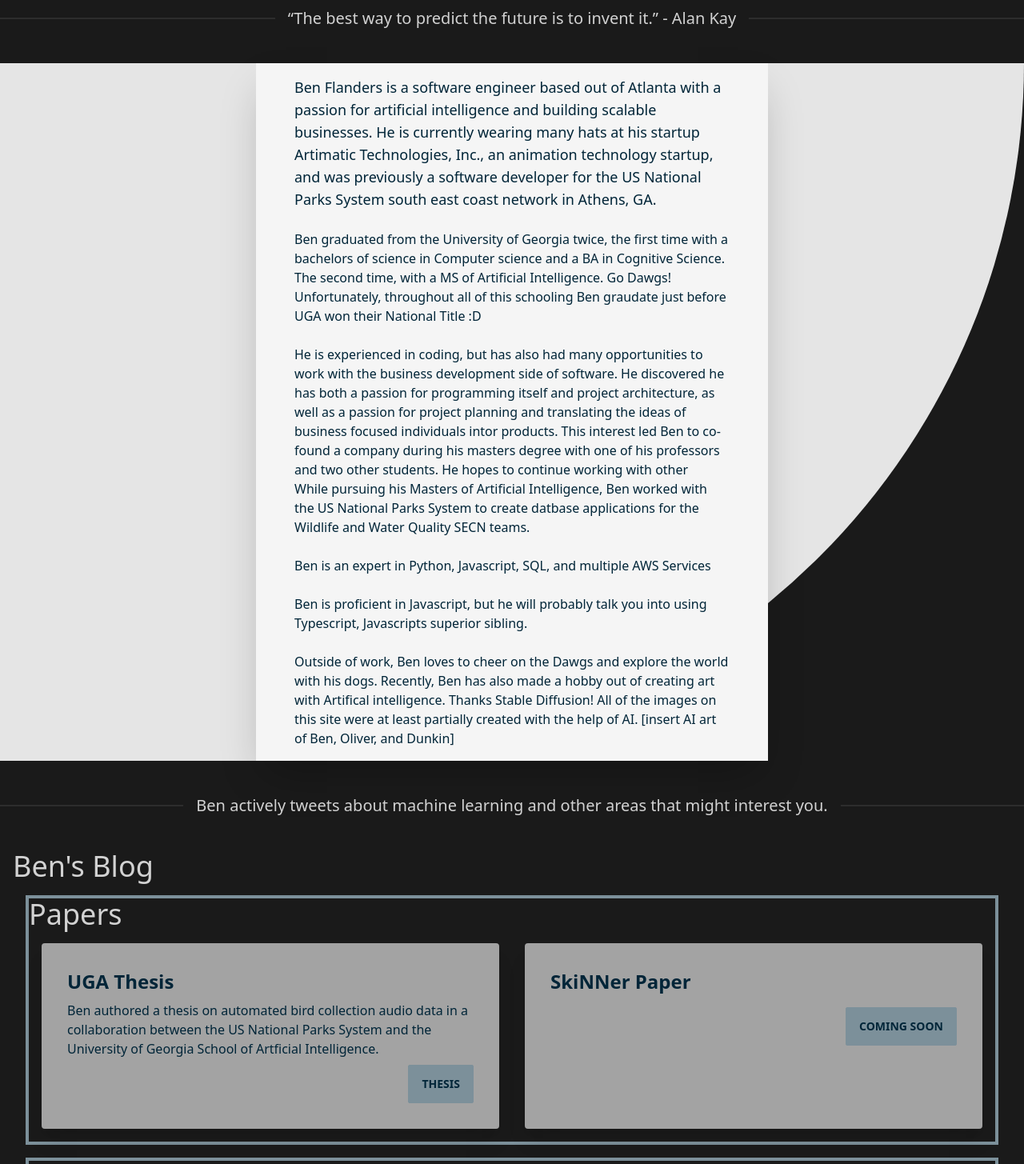
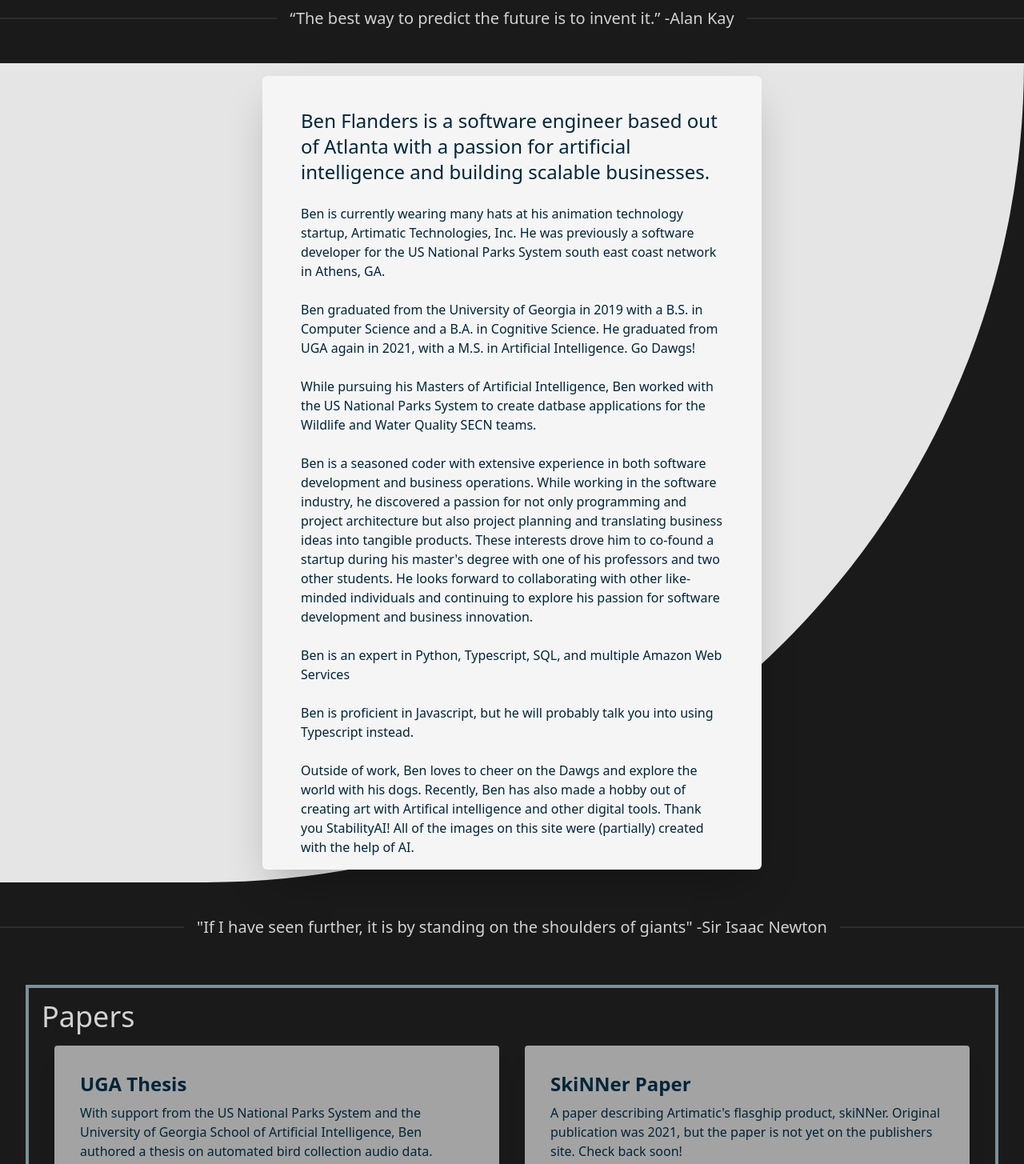
Before and after one commit to Benrflanders/Benrflanders.github.io, a Next.js app: page / in a window 1280 px wide. Shown: the part 2780-4235 px from the top of the page at 80% size. Built offline with nearby package versions, Linux system fonts and the light colour scheme.

Commit message:
Wording and improvement on blog section

```diff
--- a/components/About/index.tsx
+++ b/components/About/index.tsx
@@ -3,61 +3,66 @@ export default function About() {
 
   return (
     <div
-      className="grid grid-cols-1 lg:grid-cols-4 rounded-br-full min-h-screen bg-neutral-200 place-content-center"
+      className="grid grid-cols-1 lg:grid-cols-4 rounded-br-full min-h-screen bg-neutral-200 place-content-center p-4"
       id="about"
     >
       <div></div>
-      <div className="lg:col-span-2 shadow-2xl h-fit flex justify-start px-4 py-4 md:px-12 text-secondary-content bg-neutral-100">
+      <div className="lg:col-span-2 shadow-2xl h-fit flex justify-start px-4 py-4 md:px-12 text-secondary-content bg-neutral-100  rounded-md">
         <div>
-          <h4 className="text-lg prose-lg">
+          <br />
+          <h4 className="text-2xl prose-2xl">
             Ben Flanders is a software engineer based out of Atlanta with a
             passion for artificial intelligence and building scalable
-            businesses. He is currently wearing many hats at his startup
-            Artimatic Technologies, Inc., an animation technology startup, and
-            was previously a software developer for the US National Parks System
-            south east coast network in Athens, GA.{" "}
+            businesses.
           </h4>
           <br />
           <h4 className="text-md prose-md">
-            Ben graduated from the University of Georgia twice, the first time
-            with a bachelors of science in Computer science and a BA in
-            Cognitive Science. The second time, with a MS of Artificial
-            Intelligence. Go Dawgs! Unfortunately, throughout all of this
-            schooling Ben graudate just before UGA won their National Title :D{" "}
+            Ben is currently wearing many hats at his animation technology
+            startup, Artimatic Technologies, Inc. He was previously a software
+            developer for the US National Parks System south east coast network
+            in Athens, GA.
           </h4>
           <br />
           <h4 className="text-md prose-md">
-            He is experienced in coding, but has also had many opportunities to
-            work with the business development side of software. He discovered
-            he has both a passion for programming itself and project
-            architecture, as well as a passion for project planning and
-            translating the ideas of business focused individuals intor
-            products. This interest led Ben to co-found a company during his
-            masters degree with one of his professors and two other students. He
-            hopes to continue working with other{" "}
+            Ben graduated from the University of Georgia in 2019 with a B.S. in
+            Computer Science and a B.A. in Cognitive Science. He graduated from
+            UGA again in 2021, with a M.S. in Artificial Intelligence. Go Dawgs!
           </h4>
-          <p>
+          <br />
+          <h4 className="text-md prose-md">
             While pursuing his Masters of Artificial Intelligence, Ben worked
             with the US National Parks System to create datbase applications for
             the Wildlife and Water Quality SECN teams.
-          </p>
+          </h4>
           <br />
           <h4 className="text-md prose-md">
-            Ben is an expert in Python, Javascript, SQL, and multiple AWS
+            Ben is a seasoned coder with extensive experience in both software
+            development and business operations. While working in the software
+            industry, he discovered a passion for not only programming and
+            project architecture but also project planning and translating
+            business ideas into tangible products. These interests drove him to
+            co-found a startup during his {"master's"} degree with one of his
+            professors and two other students. He looks forward to collaborating
+            with other like-minded individuals and continuing to explore his
+            passion for software development and business innovation.
+          </h4>
+          <br />
+          <h4 className="text-md prose-md">
+            Ben is an expert in Python, Typescript, SQL, and multiple Amazon Web
             Services
           </h4>
           <br />
           <h4 className="text-md prose-md">
             Ben is proficient in Javascript, but he will probably talk you into
-            using Typescript, Javascripts superior sibling.
+            using Typescript instead.
           </h4>
           <br />
           <h4>
             Outside of work, Ben loves to cheer on the Dawgs and explore the
             world with his dogs. Recently, Ben has also made a hobby out of
-            creating art with Artifical intelligence. Thanks Stable Diffusion!
-            All of the images on this site were at least partially created with
-            the help of AI. [insert AI art of Ben, Oliver, and Dunkin]
+            creating art with Artifical intelligence and other digital tools.
+            Thank you StabilityAI! All of the images on this site were
+            (partially) created with the help of AI.
           </h4>
         </div>
       </div>
--- a/components/Blog/blogSection.tsx
+++ b/components/Blog/blogSection.tsx
@@ -9,7 +9,7 @@ export default function BlogSection({
 }: BlogSectionProps) {
   // navigation and clear separatation of different categories of posts
   return (
-    <div className="my-4 mx-8 border-secondary border-4">
+    <div className="my-4 mx-8 border-secondary border-4 p-4">
       <h1 className="text-4xl">{sectionName}</h1>
       <div className="grid grid-cols-1 lg:grid-cols-2"> {children}</div>
     </div>
--- a/components/Blog/index.tsx
+++ b/components/Blog/index.tsx
@@ -6,23 +6,24 @@ export default function Blog() {
 
   return (
     <div>
-      <h1 className="text-seondary-content text-4xl mx-4">{"Ben's Blog"}</h1>
       <BlogSection sectionName={"Papers"}>
         <BlogEntry
           title={"UGA Thesis"}
           content={
-            "Ben authored a thesis on automated bird collection audio data in a collaboration between the US National Parks System and the University of Georgia School of Artficial Intelligence."
+            "With support from the US National Parks System and the University of Georgia School of Artificial Intelligence, Ben authored a thesis on automated bird collection audio data."
           }
           url={
             "https://www.ai.uga.edu/sites/default/files/inline-files/theses/flanders_benjamin_202105_ms.pdf"
           }
-          buttonName={"Thesis"}
+          buttonName={"Read the Thesis"}
         />
         <BlogEntry
           title={"SkiNNer Paper"}
-          content={""}
+          content={
+            "A paper describing Artimatic's flasghip product, skiNNer. Original publication was 2021, but the paper is not yet on the publishers site. Check back soon!"
+          }
           url={null}
-          buttonName={"Check back soon"}
+          buttonName={""}
         />
       </BlogSection>
       <BlogSection sectionName={"Articles"}>
@@ -37,8 +38,15 @@ export default function Blog() {
           buttonName={"View the blog post"}
         />
       </BlogSection>
-      <BlogSection sectionName={"Thoughts"}>
-        <div>More coming soon...</div>
+      <BlogSection sectionName={"Other Thoughts"}>
+        <BlogEntry
+          title={"Twitter"}
+          content={
+            "Follow Ben on Twitter to stay up-to-date on ML news and Ben's professional journey."
+          }
+          url={"https://twitter.com/Benflanders200"}
+          buttonName={"Follow Ben on Twitter"}
+        />
       </BlogSection>
     </div>
   );
--- a/pages/index.tsx
+++ b/pages/index.tsx
@@ -33,14 +33,16 @@ export default function Home() {
         <Portfolio />
         <div className="flex flex-col w-full border-opacity-50 py-8">
           <div className="divider prose-xl">
-            “The best way to predict the future is to invent it.” - Alan Kay
+            “The best way to predict the future is to invent it.” -Alan Kay
           </div>
         </div>
         <About />
         <div className="flex flex-col w-full border-opacity-50 py-8">
           <div className="divider prose-xl">
-            Ben actively tweets about machine learning and other areas that
-            might interest you.
+            {
+              '"If I have seen further, it is by standing on the shoulders of giants"'
+            }{" "}
+            -Sir Isaac Newton
           </div>
         </div>
         <Blog />
```
